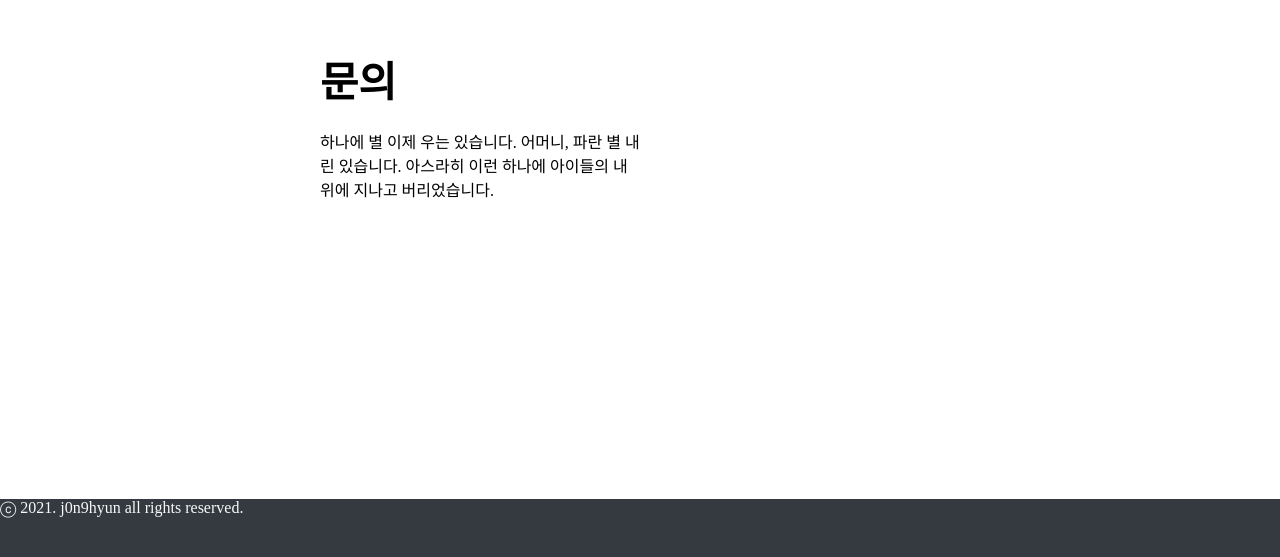
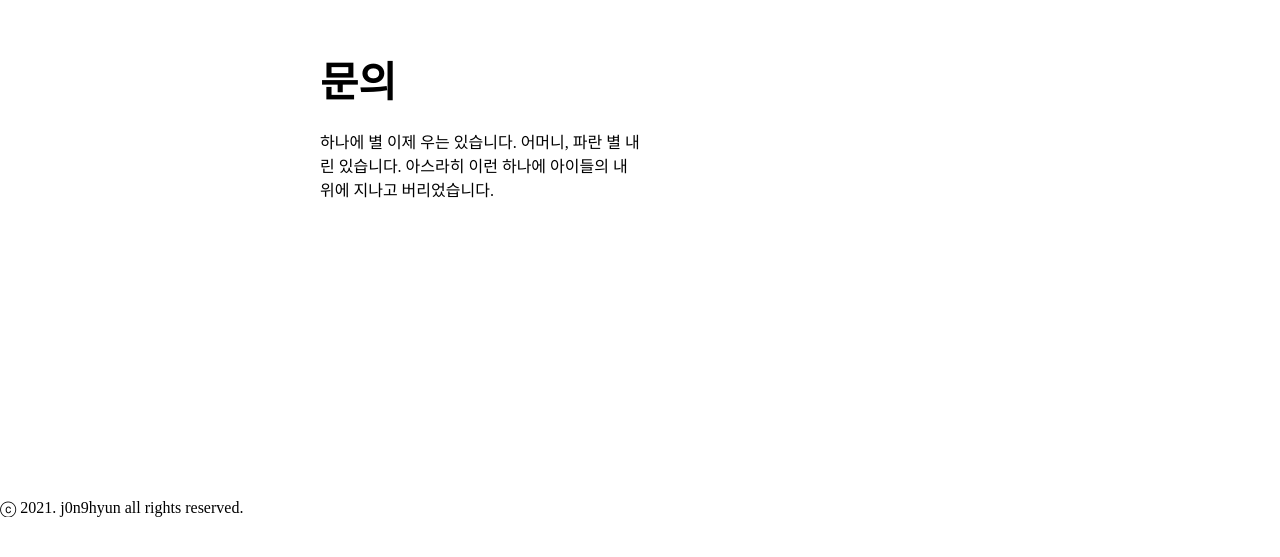
Before and after one commit to j0n9hyun/ItemMarket, a React (Create React App) app in the folder frontend/: page / in a window 1280 px wide. Shown: the part 2663-3220 px from the top of the page. After the commit the page ends 3180 px from the top, so only its background shows below. Built offline with nearby package versions, Linux system fonts and the light colour scheme; a web font is replaced by a local one.

Commit message:
Styling Footer Comments

```diff
--- a/frontend/src/static/scss/home.scss
+++ b/frontend/src/static/scss/home.scss
@@ -160,8 +160,28 @@
   }
 }
 
-.home-footer {
-  height: 250px;
-  background-color: #343a40;
-  color: #f9f9f9;
+.home-footer-wrapper {
+  height: 120px;
+  background-color: #f8f9fa;
+  color: #495057;
 }
+.home-footer-ul {
+  display: flex;
+  width: 50%;
+  margin: 0 auto;
+  li {
+    margin: 20px;
+    cursor: pointer;
+    transition: all 0.3s ease-in-out;
+    &:hover {
+      color: #000;
+    }
+  }
+}
+
+.home-footer-copyright {
+  width: 50%;
+  opacity: 0.7;
+  margin: 0 auto;
+  font-size: 0.8em;
+}
```
